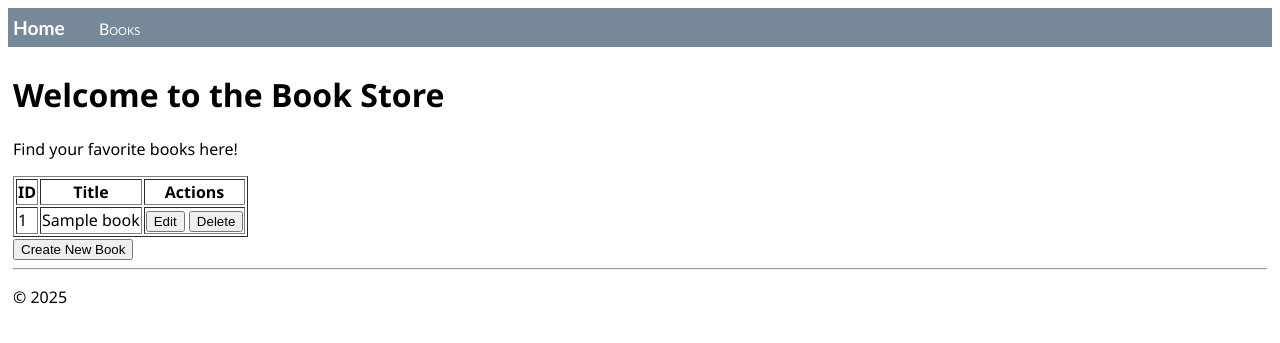
After one commit to benderidder/book-store-web-app, a Flask app: page /books in a window 1280 px wide. The commit adds this page. Shown: the top 343 px of the page. Run offline with Flask 3, Linux system fonts and the light colour scheme; tables that the repository leaves empty hold one stand-in row (values such as "Sample post"); parts of the project's set-up code (start-up, migrations or seed data) failed here and were passed over.

Commit message:
Implemented CRUD for books

```diff
--- a/app/main.py
+++ b/app/main.py
@@ -1,24 +1,67 @@
-from flask import Flask, render_template
+from flask import Flask, redirect, render_template, request, url_for
 from flask_migrate import Migrate
 from flask_sqlalchemy import SQLAlchemy
+from app.config import Config
 
+# initialize Flask app and load config
 app = Flask(__name__)
-app.config['SQLALCHEMY_DATABASE_URI'] = 'postgresql://postgres:postgres@localhost/bookstore_db'
-app.config['SQLALCHEMY_TRACK_MODIFICATIONS'] = False
+app.config.from_object(Config)
 
+# initialize database and migration objects
 db = SQLAlchemy(app)
 migrate = Migrate(app, db)
 
-from app.seed import seed_data  # Import the seed function
-from app.models import Book  # Import db from models.py
+# import app components
+from app.seed import seed_data
+from app.models import Book
+from app.services.book_service import BookService
 
+# Seed initial data
 with app.app_context():
-    seed_data()  # Call the seed function
+    seed_data()
 
+#
+# define routes
+#
 @app.route('/')
 def home():
+    return render_template('index.html')
+
+@app.route('/books')
+def books():
     data = Book.query.all()  # Fetch all records from the table
-    return render_template('index.html', data=data)
+    return render_template('/books/index.html', data=data)
 
+@app.route('/books/create', methods=['GET', 'POST'])
+def books_create():
+    if request.method == 'POST':
+        book_service = BookService(db.session)
+        book_service.create_book(request.form['title'])
+        return redirect(url_for('books'))
+    if request.method == 'GET':
+        return render_template('/books/create.html')
+    return render_template('/books/create.html')
+
+@app.route('/books/edit/<int:book_id>', methods=['GET', 'POST'])
+def books_edit(book_id):
+    book_service = BookService(db.session)
+    book = book_service.get_book(book_id)
+    if request.method == 'POST':
+        book_service.update_book(book, request.form['title'])
+        return redirect(url_for('books'))
+    if request.method == 'GET':
+        return render_template('books/edit.html', book=book)
+    return render_template('books/edit.html', book=book)
+
+@app.route('/books/delete/<int:book_id>', methods=['POST'])
+def books_delete(book_id):
+    book_service = BookService(db.session)
+    book = book_service.get_book(book_id)
+    if book:
+        db.session.delete(book)
+        db.session.commit()
+    return redirect(url_for('books'))
+
+# run the app
 if __name__ == '__main__':
     app.run(host='0.0.0.0', port=5000)
--- /dev/null
+++ b/app/static/site.css
@@ -0,0 +1,32 @@
+.message {
+    font-weight: 600;
+    color: blue;
+}
+
+.navbar {
+    background-color: lightslategray;
+    font-size: 1em;
+    font-family: 'Trebuchet MS', 'Lucida Sans Unicode', 'Lucida Grande', 'Lucida Sans', Arial, sans-serif;
+    color: white;
+    padding: 8px 5px 8px 5px;
+}
+
+.navbar a {
+    text-decoration: none;
+    color: inherit;
+}
+
+.navbar-brand {
+    font-size: 1.2em;
+    font-weight: 600;
+}
+
+.navbar-item {
+    font-variant: small-caps;
+    margin-left: 30px;
+}
+
+.body-content {
+    padding: 5px;
+    font-family:'Segoe UI', Tahoma, Geneva, Verdana, sans-serif;
+}
--- /dev/null
+++ b/app/templates/books/index.html
@@ -0,0 +1,36 @@
+{% extends "layout.html" %}
+
+{% block title %}
+Book store
+{% endblock %}
+
+{% block content %}
+<h1>Welcome to the Book Store</h1>
+<p>Find your favorite books here!</p>
+    <table border="1">
+    <thead>
+        <tr>
+            <th>ID</th>
+            <th>Title</th>
+            <th>Actions</th>
+        </tr>
+    </thead>
+    <tbody>
+        {% for row in data %}
+        <tr>
+            <td>{{ row.id }}</td>
+            <td>{{ row.title }}</td>
+            <td>
+                <form method="GET" action="{{ url_for('books_edit', book_id=row.id) }}" style="display:inline;">
+                    <input type="submit" value="Edit">
+                </form>
+                <form method="POST" action="{{ url_for('books_delete', book_id=row.id) }}" style="display:inline;">
+                    <input type="submit" value="Delete" onclick="return confirm('Are you sure you want to delete this book?');">
+                </form>
+            </td>
+        </tr>
+        {% endfor %}
+    </tbody>
+</table>
+<input type="button" value="Create New Book" onclick="location.href='{{ url_for('books_create') }}'"/>
+{% endblock %}
--- /dev/null
+++ b/app/templates/layout.html
@@ -0,0 +1,24 @@
+<!DOCTYPE html>
+<html>
+    <head>
+        <meta charset="utf-8" />
+        <title>{% block title %}{% endblock %}</title>
+        <link rel="stylesheet" type="text/css" href="{{ url_for('static', filename='site.css') }}"  />
+    </head>
+
+    <body>
+        <div class="navbar">
+            <a href="{{ url_for('home') }}" class="navbar-brand">Home</a>
+            <a href="{{ url_for('books') }}" class="navbar-item">Books</a>
+        </div>
+
+        <div class="body-content">
+            {% block content %}
+            {% endblock %}
+            <hr/>
+            <footer>
+                <p>&copy; 2025</p>
+            </footer>
+        </div>
+    </body>
+</html>
```
Also changed, not shown: app/config.py (added, +10 -0 lines), app/services/book_service.py (added, +22 -0 lines), app/templates/books/create.html (added, +14 -0 lines), app/templates/books/edit.html (added, +14 -0 lines), app/templates/index.html (+11 -26 lines).
